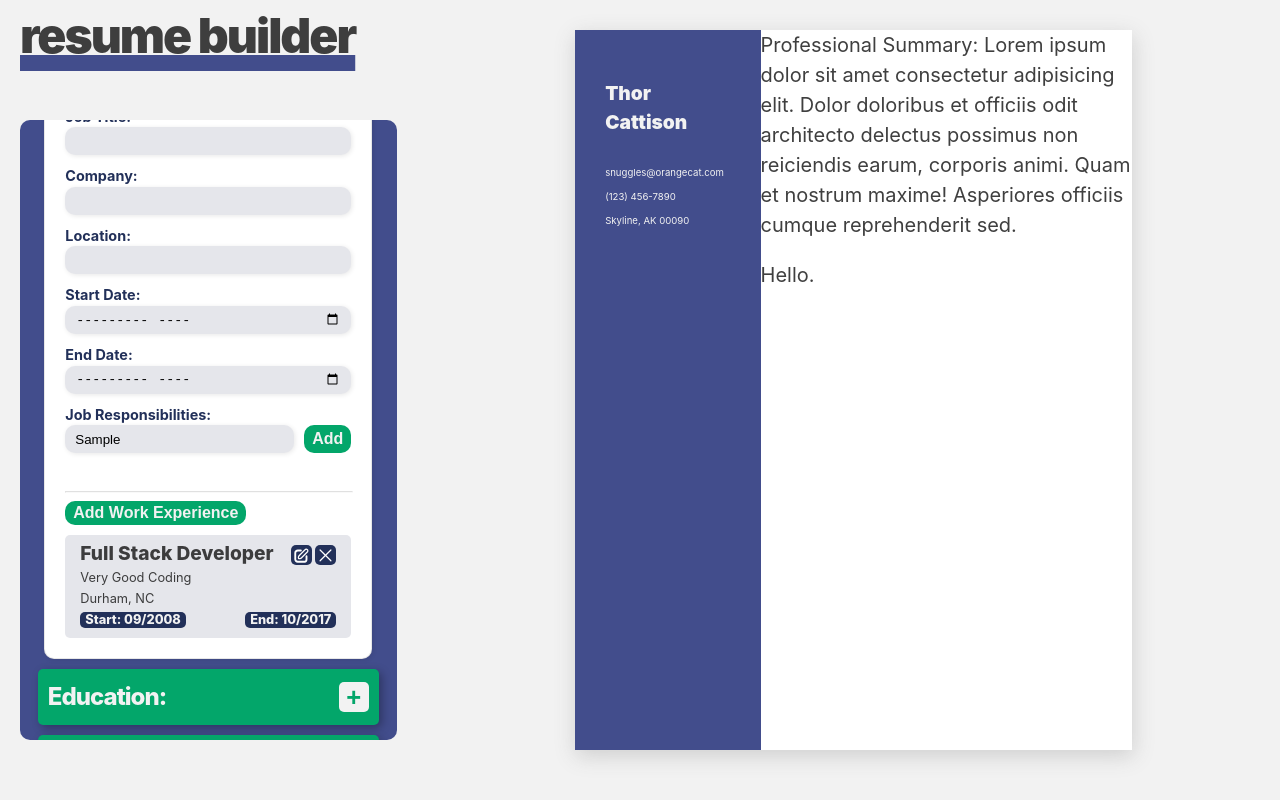
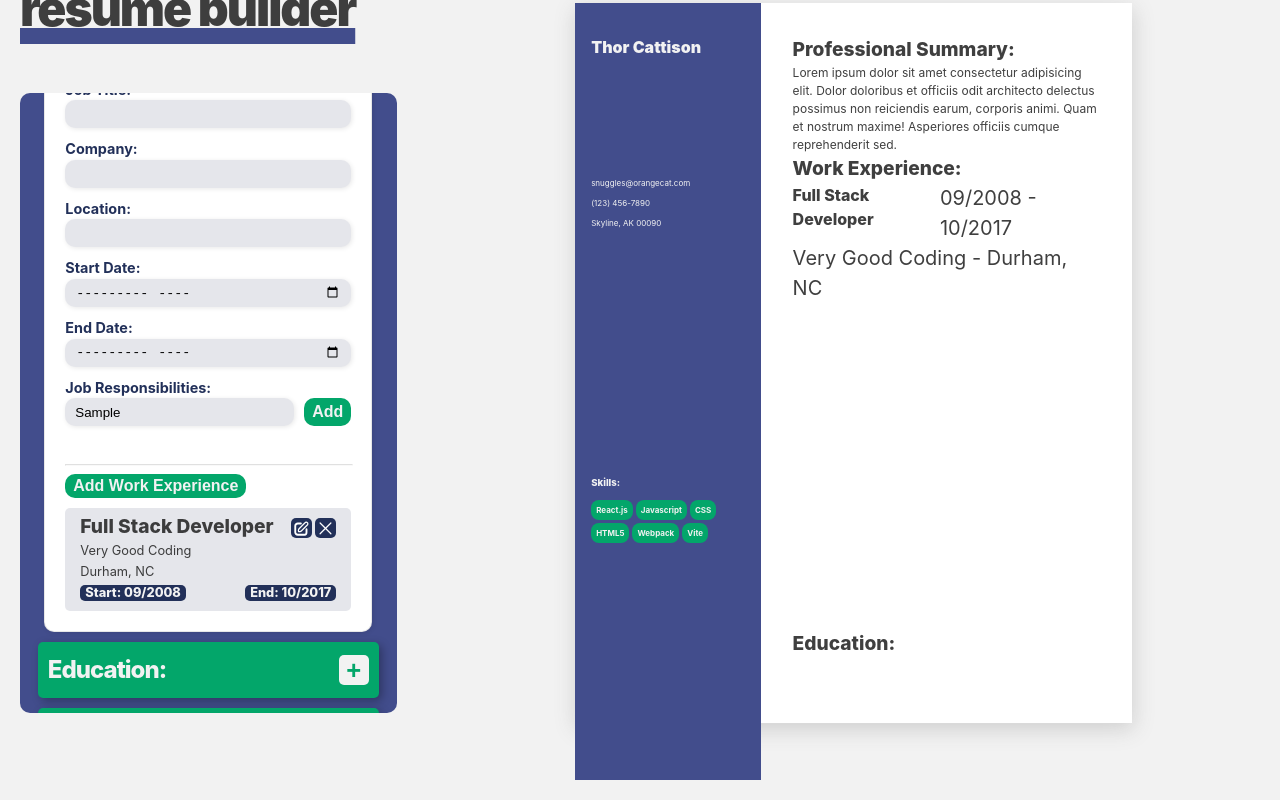
Before and after one commit to katiegd/CV-Application, a React (Vite) app: page / in a window 1280 px wide. Both pictures are taken after typing "Sample" into the empty fields and a click on the button "Add Work Experience". Built offline with nearby package versions, Linux system fonts and the light colour scheme.

Commit message:
Got all data points showing up in the display side. Now need to format CSS & make sure displays properly when scaling

```diff
--- a/src/Display.css
+++ b/src/Display.css
@@ -1,9 +1,14 @@
+:root {
+  --font-scale: calc(2vh);
+  --padding-scale: calc(2vh);
+}
+
 .paper-container {
   font-size: 20px;
   background-color: rgb(255, 255, 255);
-  margin: 30px;
+  margin: 30px auto;
+  aspect-ratio: 8.5 / 11;
   max-height: 90vh;
-  aspect-ratio: 8.5 / 11;
   display: grid;
   grid-template-columns: 1fr 2fr;
   box-shadow: 1px 6px 20px rgba(79, 79, 79, 0.21);
@@ -12,13 +17,75 @@
 .contact-left {
   color: var(--white-bg);
   background-color: var(--med-blue);
-  padding: 30px;
-  display: flex;
-  flex-direction: column;
-  font-size: 0.6rem;
+  padding: calc(var(--padding-scale));
+  display: grid;
+  grid-template-rows: 150px 1fr 1fr;
+  font-size: calc(var(--font-scale) * 0.5);
 }
 
 .resume-name {
-  font-size: 1.2rem;
+  font-size: calc(var(--font-scale) * 1);
   font-weight: 900;
 }
+
+.d-skills-container {
+  grid-area: 1 / 3/ 2 / 4;
+  display: flex;
+  flex-wrap: wrap;
+  gap: 3px;
+}
+
+.d-skills-h4 {
+  font-size: 0.6rem;
+  font-weight: 800;
+}
+
+.d-skill-list-item {
+  display: flex;
+  align-items: center;
+  font-weight: 700;
+  background-color: var(--bright-green);
+  padding: 5px 5px;
+  border-radius: 8px;
+  height: 10px;
+}
+
+/* RIGHT SIDE */
+
+.resume-right {
+  padding: 2rem;
+  display: grid;
+  grid-template-rows: 1fr 4fr 1fr;
+}
+
+.header-h4 {
+  font-size: 1.2rem;
+  font-weight: 800;
+}
+
+.prof-sum-content {
+  font-size: 0.75rem;
+}
+
+.profEx-content {
+  display: flex;
+}
+
+.d-profEx-entry {
+  display: grid;
+  grid-template-rows: repeat(3, auto);
+}
+
+.d-row-1 {
+  display: flex;
+  justify-content: space-between;
+}
+
+.d-row-1-left {
+  font-size: 1rem;
+  font-weight: 800;
+}
+
+.d-row1-right {
+  font-size: 0.75rem;
+}
--- a/src/components/DisplayContactInfo.jsx
+++ b/src/components/DisplayContactInfo.jsx
@@ -1,6 +1,11 @@
 import "../Display.css";
 
 function DisplayOutput({ contact, education, profEx, skills, proSum }) {
+  function formatDate(date) {
+    const [year, month] = date.split("-");
+
+    return `${month}/${year}`;
+  }
   return (
     <>
       <div className="contact-left">
@@ -16,10 +21,60 @@ function DisplayOutput({ contact, education, profEx, skills, proSum }) {
             {contact.city}, {contact.state} {contact.zip}
           </p>
         </div>
+        <div className="d-skills">
+          <p className="d-skills-h4">Skills:</p>
+          <div className="d-skills-container">
+            {skills.map((skill) => (
+              <div id={skill.id} key={skill.id} className="d-skill-list-item">
+                <p className="display-skill-name">{skill.name}</p>
+              </div>
+            ))}
+          </div>
+        </div>
       </div>
       <div className="resume-right">
-        Professional Summary: {proSum}
-        <p>Hello.</p>
+        <div className="prof-sum-wrapper">
+          <div className="header-h4">Professional Summary: </div>
+          <div className="prof-sum-content">{proSum}</div>
+        </div>
+        <div className="profEx-wrapper">
+          <div className="header-h4">Work Experience: </div>
+          <div className="profEx-content">
+            {profEx.map((profEx) => (
+              <div id={profEx.id} key={profEx.id} className="d-profEx-entry">
+                <div className="d-row-1">
+                  <div className="d-row-1-left">{profEx.jobTitle}</div>
+                  <div className="d-row-1-right">
+                    {formatDate(profEx.startDate)} -{" "}
+                    {formatDate(profEx.endDate)}
+                  </div>
+                </div>
+                <div className="d-row2">
+                  {profEx.company} - {profEx.location}
+                </div>
+                {profEx.bulletPoints.map((bullet) => (
+                  <p key={bullet.id} className="d-bullet-item">
+                    {bullet.text}
+                  </p>
+                ))}
+              </div>
+            ))}
+          </div>
+        </div>
+        <div className="edu-wrapper">
+          <div className="header-h4">Education: </div>
+          <div className="education-content">
+            {education.map((edu) => (
+              <div id={edu.id} key={edu.id} className="d-edu-item">
+                {edu.degree}
+                {edu.institution}
+                {edu.cityState}
+                {formatDate(edu.startDate)}
+                {formatDate(edu.endDate)}
+              </div>
+            ))}
+          </div>
+        </div>
       </div>
     </>
   );
```
